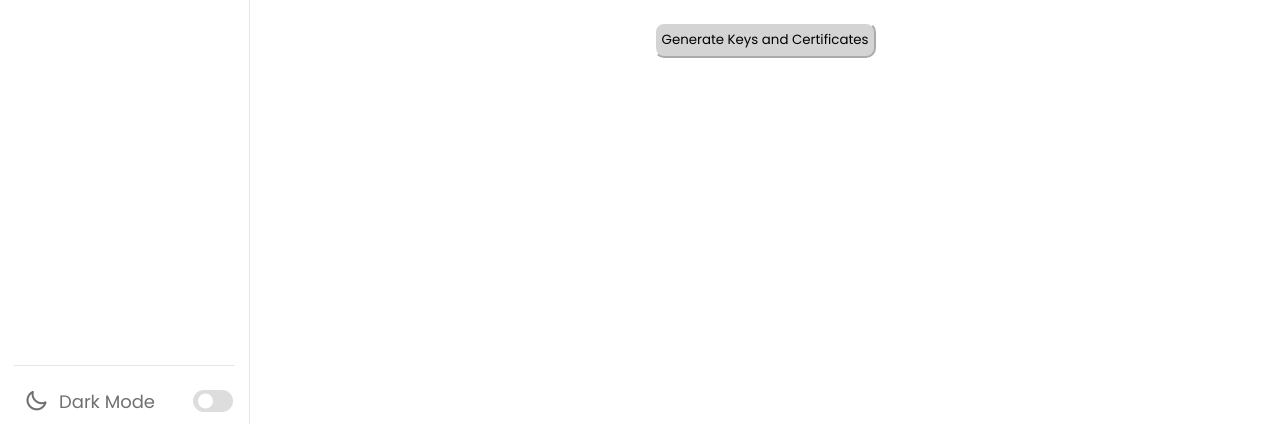
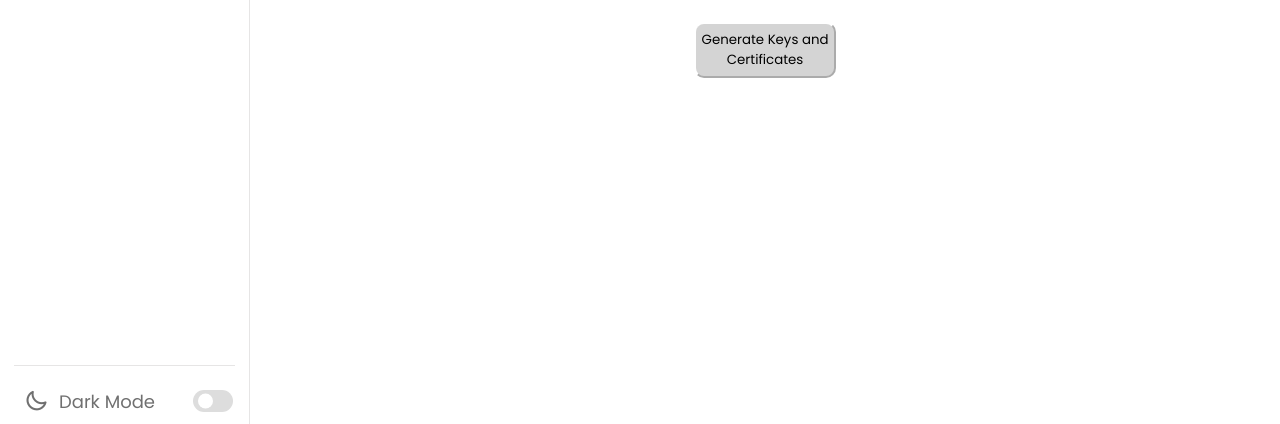
Before and after one commit to Lalsalamsayyad/pocdemo, an Electron app: page mainWindow.html in a window 1280 px wide. Shown: the part 376-800 px from the top of the page. Drawn offline with nearby package versions, Linux system fonts and the light colour scheme.

Commit message:
Add files via upload

```diff
--- a/mainWindow.html
+++ b/mainWindow.html
@@ -109,7 +109,7 @@
                 <br>
                 <div class="btn">
                     <a href="#">
-                        <button class="button">Generate Keys and Certificates</button>
+                        <button class="button">Generate Keys and <br>Certificates</button>
                     </a>
                 </div>
 
```
Also changed, not shown: ispTerminal.html (+1 -1 lines).
